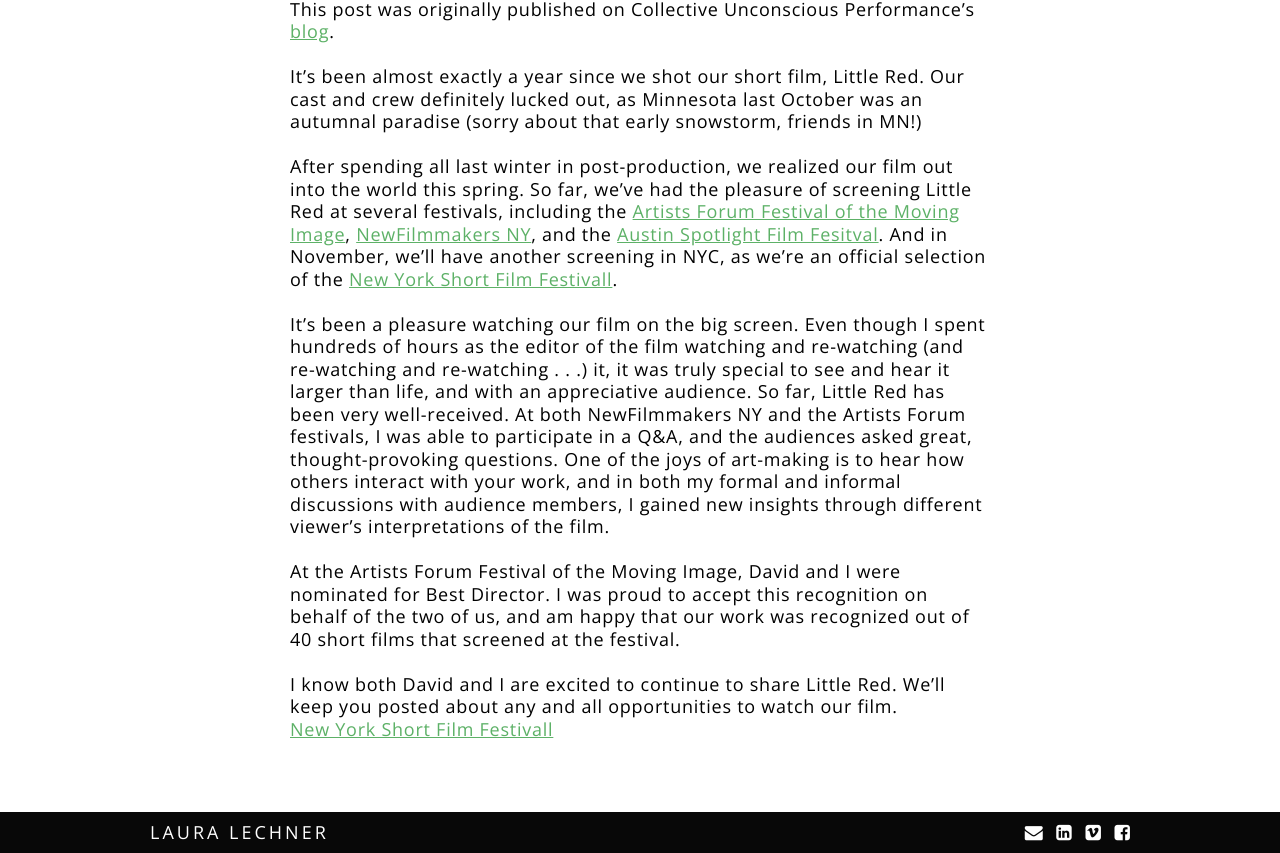
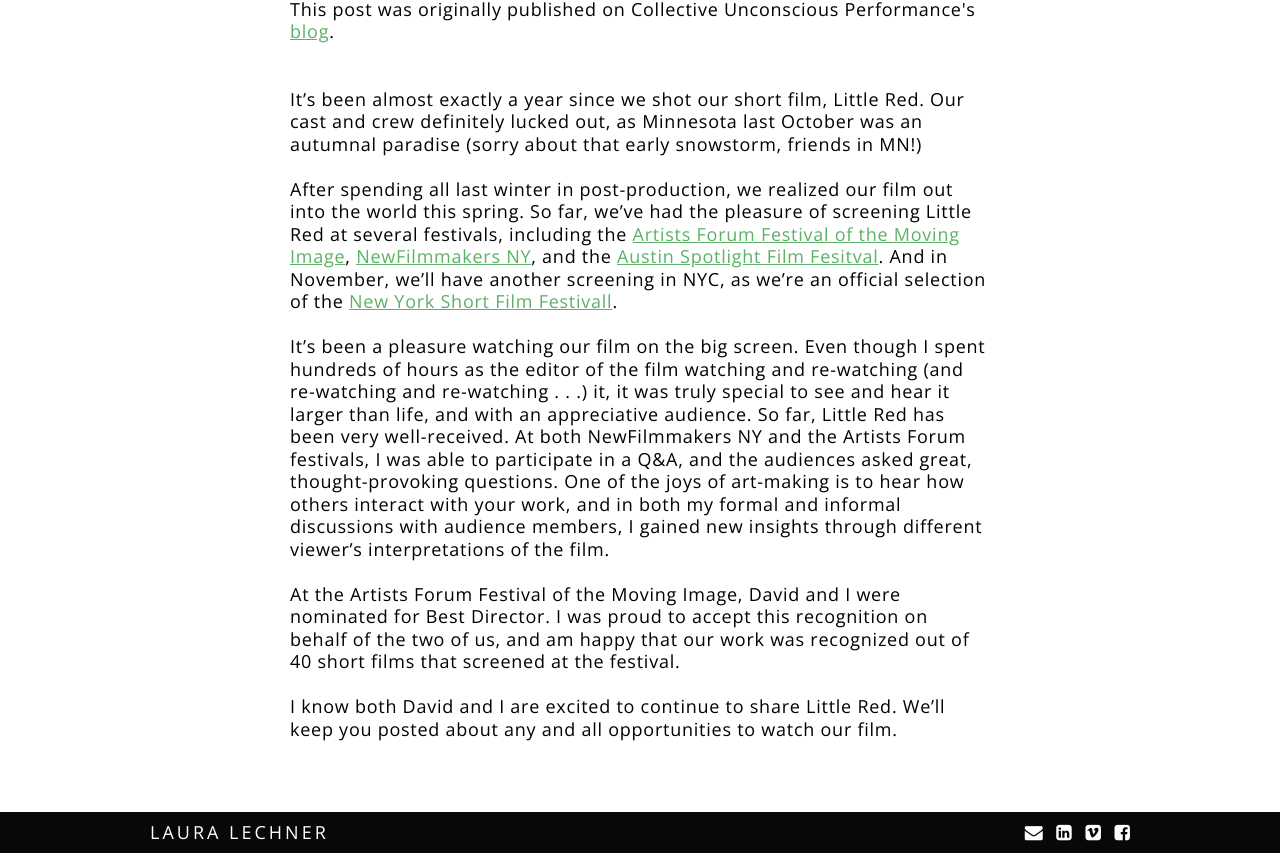
Before and after one commit to nbuonin/lauralechner-2, a Jekyll site: the page built from _blog/festival-update.md, in a window 1280 px wide and 1400 px high, scrolled down 278 px. Shown: the part 547-1400 px from the top of the window. Built offline with Jekyll 4.4.1, drawn with Linux system fonts in a browser that asks for light colours; nearby versions of some CDN libraries.

Commit message:
Update festival-update.md

```diff
--- a/_blog/festival-update.md
+++ b/_blog/festival-update.md
@@ -5,7 +5,7 @@
 blog-image: "Laura and contributors at fest.JPG"
 ---
 
-<i>This post was originally published on Collective Unconscious Performance's <a href="http://www.collectiveunconsciousperformance.com/blog/updates-on-little-red">blog</a>.</i><br><br>
+<p><i>This post was originally published on Collective Unconscious Performance's <a href="http://www.collectiveunconsciousperformance.com/blog/updates-on-little-red">blog</a>.</i></p><br><br>
 
 It’s been almost exactly a year since we shot our short film, Little Red. Our cast and crew definitely lucked out, as Minnesota last October was an autumnal paradise (sorry about that early snowstorm, friends in MN!)<br><br>
 
@@ -16,5 +16,3 @@
 At the Artists Forum Festival of the Moving Image, David and I were nominated for Best Director. I was proud to accept this recognition on behalf of the two of us, and am happy that our work was recognized out of 40 short films that screened at the festival.<br><br>
 
 I know both David and I are excited to continue to share Little Red. We’ll keep you posted about any and all opportunities to watch our film.
-
-<a href="http://www.newyorkshort.com">New York Short Film Festivall</a>
```
